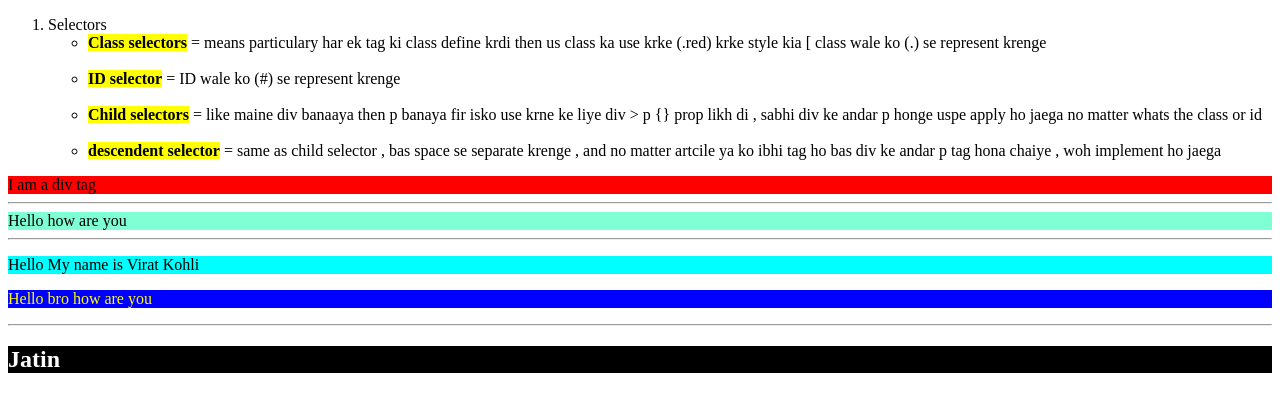
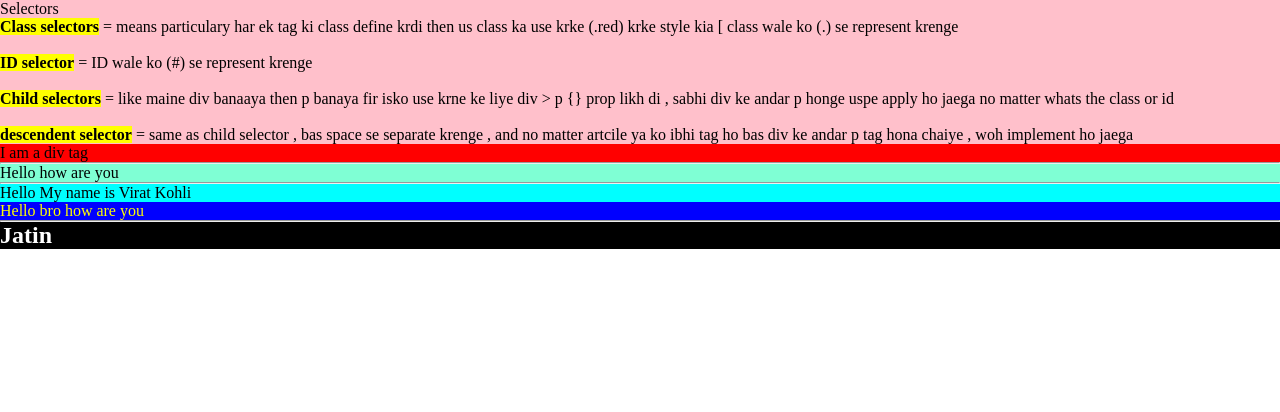
Before and after one commit to Jatin07s/Web-development, a plain HTML site: page CSS/3 CSS selectors/index.html in a window 1280 px wide. Drawn offline with Linux system fonts and the light colour scheme.

Commit message:
CSS selectors (Updated)

```diff
--- a/CSS/3 CSS selectors/index.html
+++ b/CSS/3 CSS selectors/index.html
@@ -14,10 +14,12 @@
 
         }
 
+        /* ID selector = means particular id ko target krega */
         #yellow{
             background-color: aquamarine;
         }
 
+    /* Child Selectors = means direct child ko target krega , agar koi aur tag hai eg:- another div and uska bhi p tag hau , usko target nahi karega , only direct child ko target karega */
         div > p {
             background-color: aqua;
         }
@@ -26,13 +28,25 @@
             background-color: blue;
             color: yellow;
         }
-
+        /* Descendent Selector = means koi bhi descendant ho , direct child ho ya fir uske andar koi aur tag ho , bas parent ke andar hona chaiye , usko target krega */
         div h1 {
             background-color: black;
             color: white;
         }
 
         /*.red means = class red wala div tag lia hai*/
+
+       /* Universal selector = means sabhi tags ko target krega */
+       *{
+        margin: 0;
+        padding: 0;
+       }
+
+       /* Pseudo class selector = means jab hum kisi element pe hover karenge tab woh change ho jayega */
+         div:hover{
+            background-color: pink;
+         }
+
 
 
     </style>
```
Also changed, not shown: HTML/ chapter 7(forms and input tags)/index.html (+3 -0 lines), 3 other files.
